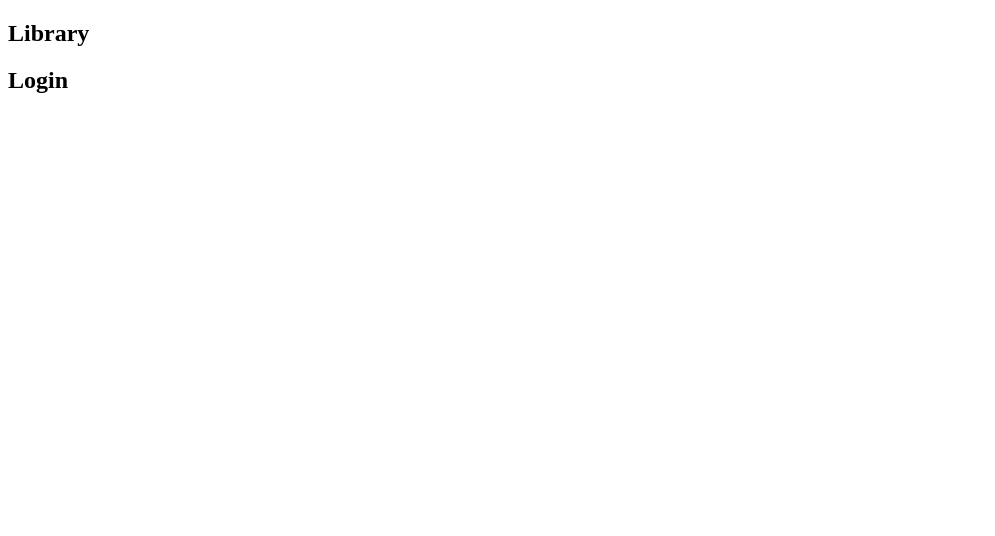
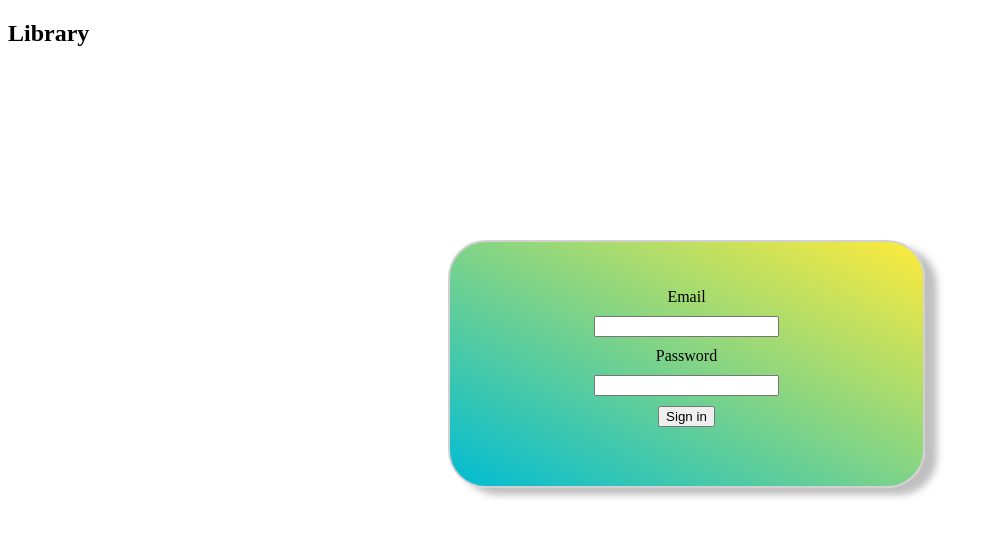
Before and after one commit to carlosmiguelviegas/virtual-library-react, a React (Create React App) app: page /login in a window 1280 px wide. Shown: the top 536 px of the page, without its empty margins (0-995 px from the left). Built offline with nearby package versions, Linux system fonts and the light colour scheme.

Commit message:
implemented login form

```diff
--- /dev/null
+++ b/src/pages/login/Login.css
@@ -0,0 +1,20 @@
+.form {
+  width: 32%;
+  position: absolute;
+  top: 30vh;
+  left: 35vw;
+}
+
+.form-container {
+  display: flex;
+  flex-direction: column;
+  align-items: center;
+  gap: 10px;
+  width: 473px;
+  height: 152px;
+  border: 2px solid #d1d1d1;
+  border-radius: 38px;
+  padding: 46px 0px;
+  box-shadow: 12px 7px 7px rgba(128, 128, 128, 0.5);
+  background-image: linear-gradient(to top right, #00BCD4, #FFEB3B);
+}
--- a/src/pages/login/Login.js
+++ b/src/pages/login/Login.js
@@ -1,6 +1,34 @@
+import { useState } from 'react';
+
+import './Login.css';
+
 const Login = () => {
+
+  const [ loginForm, setLoginForm ] = useState({ email: '', password: '' });
+
+  const handlerOnChange = (input, value) => {
+    setLoginForm(
+      {
+        ...loginForm,
+        [input]: value
+      }
+    );
+  };
+
+  const handlerOnSubmit = (event) => {
+    event.preventDefault();
+  };
+
   return (
-    <h2>Login</h2>
+    <form className="form" onSubmit={handlerOnSubmit}>
+      <section className='form-container'>
+        <label htmlFor='email'>Email</label>
+        <input type='email' id='email' value={loginForm['email']} onChange={(event) => handlerOnChange('email', event['target']['value'])} />
+        <label htmlFor='password'>Password</label>
+        <input type='password' id='password' value={loginForm['password']} onChange={(event) => handlerOnChange('password', event['target']['value'])} />
+        <button type='submit'>Sign in</button>
+      </section>
+    </form>
   );
 };
 
```
